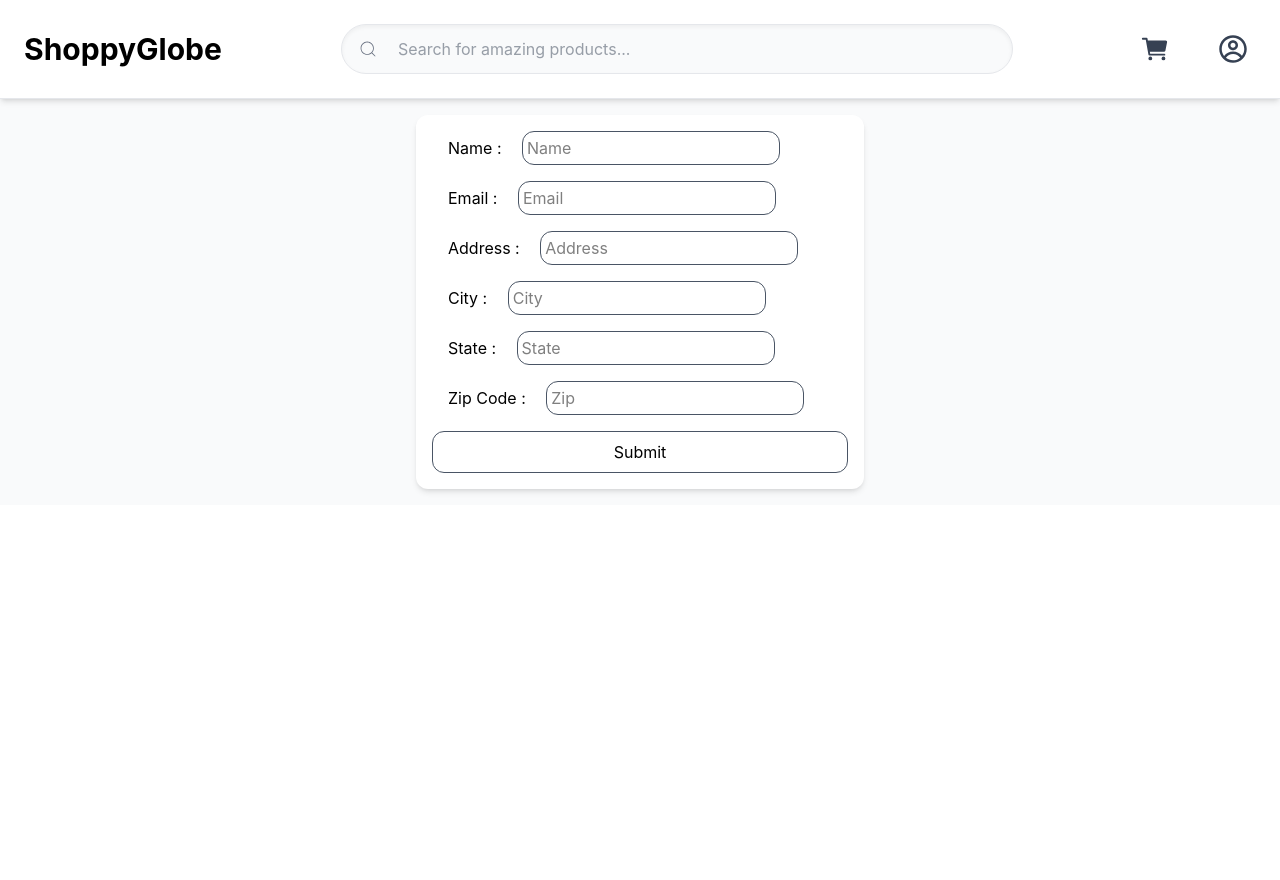
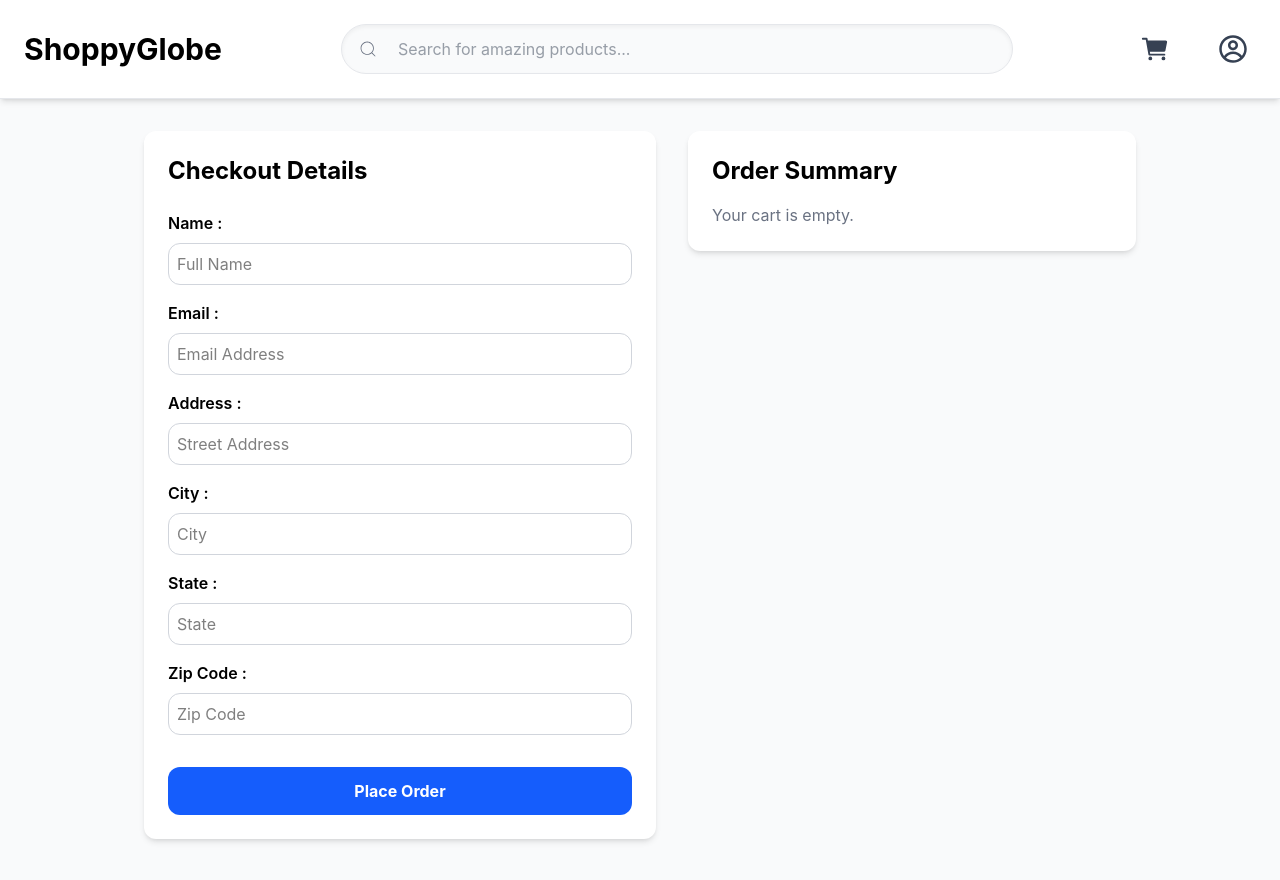
Before and after one commit to Gagangowda777/ShoppyGlobe, a React (Vite) app: page /checkout in a window 1280 px wide. Shown: the top 880 px of the page. Before the commit the page ends 800 px from the top, so only its background shows below. Built offline with nearby package versions, Linux system fonts and the light colour scheme.

Commit message:
added checkout feature

```diff
--- a/src/Components/Cart.jsx
+++ b/src/Components/Cart.jsx
@@ -1,26 +1,40 @@
 import { useSelector } from "react-redux";
-import { selectCartItems } from "../cart/cartSelector";
+import { Link } from "react-router-dom";
+import { selectCartItems, selectCartTotal } from "../cart/cartSelector";
 import CartItem from "./CartItem";
 
 const Cart = () => {
   const items = useSelector(selectCartItems);
+  const total = useSelector(selectCartTotal);
 
   return (
-    <div className="p-8 max-w-5xl mx-auto">
+    <div className="p-8 max-w-6xl mx-auto">
       <h2 className="text-3xl font-bold mb-6 text-gray-800">Shopping Cart</h2>
       {items.length === 0 ? (
         <div className="flex justify-center items-center h-64">
           <p className="text-gray-500 text-xl">Your cart is empty.</p>
         </div>)
       :
-      (<div className="flex flex-col gap-4">
-          {items.map((item) => (
-            <CartItem key={item.id} item={item} />
-          ))}
+      (<div className="flex flex-col lg:flex-row gap-8">
+          <div className="flex flex-col gap-4 grow">
+            {items.map((item) => (
+              <CartItem key={item.id} item={item} />
+            ))}
+          </div>
+          <div className="bg-white p-6 rounded-xl shadow-md h-fit min-w-[320px] lg:sticky top-24">
+            <h3 className="text-2xl font-bold mb-6 text-gray-800">Cart Total</h3>
+            <div className="flex justify-between items-center text-xl font-bold mb-8 text-gray-900">
+              <span>Total:</span>
+              <span>₹{total}</span>
+            </div>
+            <Link to="/checkout" className="block text-center w-full bg-blue-600 text-white rounded-xl p-4 hover:bg-blue-700 font-bold transition-all shadow-md">
+              Proceed to Checkout
+            </Link>
+          </div>
         </div>
       )}
     </div>
   );
 };
 
-export default Cart
+export default Cart;
--- a/src/Components/CheckOut.jsx
+++ b/src/Components/CheckOut.jsx
@@ -1,36 +1,88 @@
+import { useSelector, useDispatch } from 'react-redux';
+import { useNavigate } from 'react-router-dom';
+import { selectCartItems, selectCartTotal } from '../cart/cartSelector';
+import { clearCart } from '../cart/cartSlice';
 
 function CheckOut() {
+  const cartItems = useSelector(selectCartItems);
+  const cartTotal = useSelector(selectCartTotal);
+  const dispatch = useDispatch();
+  const navigate = useNavigate();
+
+  const handlePlaceOrder = (e) => {
+    e.preventDefault();
+    if (cartItems.length === 0) {
+      alert("Your cart is empty!");
+      return;
+    }
+    // Display success message, clear cart, and navigate home
+    alert("Order placed successfully!");
+    dispatch(clearCart());
+    navigate('/');
+  };
+
   return (
-    <div className='flex justify-center items-center p-4 bg-gray-50'>
-        <form className='flex flex-col gap-4 bg-white p-4 rounded-xl shadow-md w-full max-w-md'>
+    <div className='flex flex-col md:flex-row justify-center items-start gap-8 p-4 md:p-8 bg-gray-50 min-h-screen'>
+      {/* Checkout Form */}
+      <form onSubmit={handlePlaceOrder} className='flex flex-col gap-4 bg-white p-6 rounded-xl shadow-md w-full max-w-lg'>
+        <h2 className="text-2xl font-bold mb-2">Checkout Details</h2>
+        <div className="flex flex-col">
+          <label className="mb-2 font-semibold" htmlFor="name">Name : </label>
+          <input className="border border-gray-300 rounded-xl p-2 focus:outline-blue-500" type="text" placeholder='Full Name' id='name' required />
+        </div>
+        <div className="flex flex-col">
+          <label className="mb-2 font-semibold" htmlFor="email">Email : </label>
+          <input className="border border-gray-300 rounded-xl p-2 focus:outline-blue-500" type="email" placeholder='Email Address' id='email' required />
+        </div>
+        <div className="flex flex-col">
+          <label className="mb-2 font-semibold" htmlFor="address">Address : </label>
+          <input className="border border-gray-300 rounded-xl p-2 focus:outline-blue-500" type="text" placeholder='Street Address' id='address' required />
+        </div>
+        <div className="flex flex-col">
+          <label className="mb-2 font-semibold" htmlFor="city">City : </label>
+          <input className="border border-gray-300 rounded-xl p-2 focus:outline-blue-500" type="text" placeholder='City' id='city' required />
+        </div>
+        <div className="flex flex-col">
+          <label className="mb-2 font-semibold" htmlFor="state">State : </label>
+          <input className="border border-gray-300 rounded-xl p-2 focus:outline-blue-500" type="text" placeholder='State' id='state' required />
+        </div>
+        <div className="flex flex-col">
+          <label className="mb-2 font-semibold" htmlFor="zip">Zip Code : </label>
+          <input className="border border-gray-300 rounded-xl p-2 focus:outline-blue-500" type="text" placeholder='Zip Code' id='zip' required />
+        </div>
+        <button className="bg-blue-600 text-white rounded-xl p-3 mt-4 hover:bg-blue-700 font-bold transition-colors" type='submit'>
+          Place Order
+        </button>
+      </form>
+
+      {/* Order Summary */}
+      <div className='bg-white p-6 rounded-xl shadow-md w-full max-w-md h-fit'>
+        <h2 className="text-2xl font-bold mb-4">Order Summary</h2>
+        {cartItems.length > 0 ? (
+          <div className="flex flex-col gap-4">
+            {cartItems.map((item) => (
+              <div key={item.id} className="flex justify-between items-center border-b pb-3">
+                <div className="flex items-center gap-3">
+                  <img src={item.thumbnail} alt={item.title} className="w-12 h-12 object-cover rounded-md border" />
                   <div>
-                <label className="p-4 w-full" htmlFor="name">Name : </label>
-                <input className="border border-gray-600 rounded-xl p-1" type="text" placeholder='Name' id='name'/>
+                    <h4 className="font-semibold text-gray-800 text-sm line-clamp-1">{item.title}</h4>
+                    <p className="text-sm text-gray-500">Qty: {item.quantity}</p>
                   </div>
-            <div>
-                <label className="p-4 w-full" htmlFor="email">Email : </label>
-                <input className="border border-gray-600 rounded-xl p-1" type="email" placeholder='Email' id='email'/>
                 </div>
-            <div>
-                <label className="p-4 w-full" htmlFor="address">Address : </label>
-                <input className="border border-gray-600 rounded-xl p-1" type="text" placeholder='Address' id='address'/>
+                <p className="font-semibold text-gray-800 shrink-0">₹{item.price * item.quantity}</p>
               </div>
-            <div>
-                <label className="p-4 w-full" htmlFor="city">City : </label>
-                <input className="border border-gray-600 rounded-xl p-1" type="text" placeholder='City' id='city'/>
+            ))}
+            <div className="flex justify-between items-center pt-2 text-xl font-bold text-gray-900">
+              <span>Total:</span>
+              <span>₹{cartTotal}</span>
             </div>
-            <div>
-                <label className="p-4 w-full" htmlFor="state">State : </label>
-                <input className="border border-gray-600 rounded-xl p-1" type="text" placeholder='State' id='state'/>
           </div>
-            <div>
-                <label className="p-4 w-full" htmlFor="zip">Zip Code : </label>
-                <input className="border border-gray-600 rounded-xl p-1" type="text" placeholder='Zip' id='zip'/>
+        ) : (
+          <p className="text-gray-500">Your cart is empty.</p>
+        )}
       </div>
-            <button className="border border-gray-600 rounded-xl p-2 hover:bg-black hover:text-white" type='submit'>Submit</button>
-        </form>
     </div>
-  )
+  );
 }
 
 export default CheckOut
```
Lines whose indentation alone changed are shown as unchanged.
